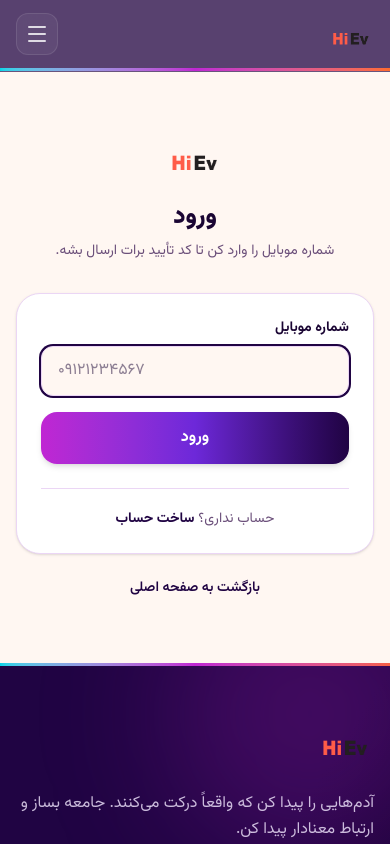
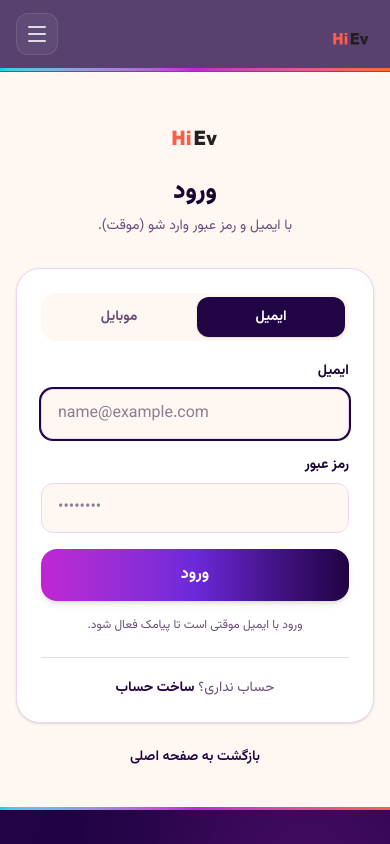
Before and after one commit to partzan/farsi-matchmein, a React (Vite) app: page /login in a window 390 px wide. Shown: the top 844 px of the page. Built offline with nearby package versions, Linux system fonts and the light colour scheme; no server answers.

Commit message:
Add temporary email login and clearer OTP error messages.
Let users sign in with email/password beside phone OTP, and surface real Kavenegar errors from Edge Functions.

Co-authored-by: Cursor <cursoragent@cursor.com>

```diff
--- a/src/lib/otp.ts
+++ b/src/lib/otp.ts
@@ -1,9 +1,17 @@
+import { FunctionsHttpError } from '@supabase/supabase-js';
 import { supabase } from './supabase';
 
 export type OtpPurpose = 'login' | 'signup' | 'phone_change';
 
+/** Convert Persian/Arabic-Indic digits to ASCII 0-9 */
+function toAsciiDigits(raw: string): string {
+  return raw
+    .replace(/[۰-۹]/g, (d) => String(d.charCodeAt(0) - '۰'.charCodeAt(0)))
+    .replace(/[٠-٩]/g, (d) => String(d.charCodeAt(0) - '٠'.charCodeAt(0)));
+}
+
 export function toE164(raw: string): string | null {
-  const digits = raw.replace(/\D/g, '');
+  const digits = toAsciiDigits(raw).replace(/\D/g, '');
   if (digits.startsWith('98') && digits.length >= 12) return `+${digits}`;
   if (digits.startsWith('0') && digits.length >= 11) return `+98${digits.slice(1)}`;
   if (digits.length === 10 && digits.startsWith('9')) return `+98${digits}`;
@@ -19,13 +27,33 @@ type VerifyPhoneChangeResult =
   | { ok: true; phone: string }
   | { ok: false; message: string };
 
+async function readInvokeError(error: unknown, fallback: string): Promise<string> {
+  if (error instanceof FunctionsHttpError) {
+    try {
+      const body = await error.context.json();
+      if (body?.message) return String(body.message);
+      if (body?.error) return String(body.error);
+    } catch {
+      /* ignore parse errors */
+    }
+  }
+  if (error && typeof error === 'object' && 'message' in error) {
+    const msg = String((error as { message: string }).message);
+    if (msg && !msg.includes('non-2xx')) return msg;
+  }
+  return fallback;
+}
+
 export async function sendPhoneOtp(phone: string, purpose: OtpPurpose): Promise<SendResult> {
   const { data, error } = await supabase.functions.invoke('otp-send', {
     body: { phone, purpose },
   });
 
   if (error) {
-    return { ok: false, message: error.message || 'ارسال کد ناموفق بود.' };
+    return {
+      ok: false,
+      message: await readInvokeError(error, 'ارسال کد ناموفق بود.'),
+    };
   }
   if (data?.error) {
     return { ok: false, message: data.message || data.error };
@@ -44,7 +72,10 @@ export async function verifyPhoneOtpLogin(
   });
 
   if (error) {
-    return { ok: false, message: error.message || 'تأیید کد ناموفق بود.' };
+    return {
+      ok: false,
+      message: await readInvokeError(error, 'تأیید کد ناموفق بود.'),
+    };
   }
   if (data?.error) {
     return { ok: false, message: data.message || data.error };
@@ -77,7 +108,10 @@ export async function verifyPhoneOtpChange(
   });
 
   if (error) {
-    return { ok: false, message: error.message || 'تأیید کد ناموفق بود.' };
+    return {
+      ok: false,
+      message: await readInvokeError(error, 'تأیید کد ناموفق بود.'),
+    };
   }
   if (data?.error) {
     return { ok: false, message: data.message || data.error };
--- a/src/locale/fa.ts
+++ b/src/locale/fa.ts
@@ -30,6 +30,18 @@ export const fa = {
     subtitle: 'شماره موبایل را وارد کن تا کد تأیید برات ارسال بشه.',
     signupTitle: 'ساخت حساب',
     signupSubtitle: 'با شماره موبایل حساب بساز و به ایونت‌ها وصل شو.',
+    emailSubtitle: 'با ایمیل و رمز عبور وارد شو (موقت).',
+    emailSignupSubtitle: 'با ایمیل و رمز عبور حساب بساز (موقت).',
+    tabEmail: 'ایمیل',
+    tabPhone: 'موبایل',
+    emailLabel: 'ایمیل',
+    passwordLabel: 'رمز عبور',
+    emailTempNote: 'ورود با ایمیل موقتی است تا پیامک فعال شود.',
+    emailWorking: 'لطفاً صبر کن...',
+    emailFail: 'ورود با ایمیل ناموفق بود.',
+    emailConfirmHint: 'ایمیل تأیید را چک کن، بعد دوباره وارد شو. یا در Supabase تأیید ایمیل را خاموش کن.',
+    invalidEmail: 'ایمیل معتبر نیست.',
+    invalidPassword: 'رمز عبور حداقل ۶ کاراکتر باشد.',
     phoneLabel: 'شماره موبایل',
     phonePlaceholder: '۰۹۱۲۱۲۳۴۵۶۷',
     loginBtn: 'ورود',
--- a/src/pages/Login.tsx
+++ b/src/pages/Login.tsx
@@ -6,16 +6,46 @@ import { fa } from '../locale/fa';
 import { BrandLogo } from '../components/BrandLogo';
 
 type Mode = 'login' | 'signup';
-type Step = 'phone' | 'otp';
+type Channel = 'phone' | 'email';
+type Step = 'form' | 'otp';
 
 export function Login() {
   const navigate = useNavigate();
   const [mode, setMode] = useState<Mode>('login');
-  const [step, setStep] = useState<Step>('phone');
+  const [channel, setChannel] = useState<Channel>('email');
+  const [step, setStep] = useState<Step>('form');
   const [phone, setPhone] = useState('');
   const [otp, setOtp] = useState('');
+  const [email, setEmail] = useState('');
+  const [password, setPassword] = useState('');
   const [loading, setLoading] = useState(false);
   const [error, setError] = useState<string | null>(null);
+
+  const afterAuth = async (isSignupIntent: boolean) => {
+    const { data: { user } } = await supabase.auth.getUser();
+    if (!user) {
+      setError(fa.login.verifyFail);
+      return;
+    }
+
+    const { data: profile } = await supabase
+      .from('users')
+      .select('display_name')
+      .eq('id', user.id)
+      .maybeSingle();
+
+    const { count } = await supabase
+      .from('user_interests')
+      .select('*', { count: 'exact', head: true })
+      .eq('user_id', user.id);
+
+    const isNew =
+      isSignupIntent ||
+      !profile?.display_name ||
+      (count ?? 0) < 3;
+
+    navigate(isNew ? '/profile-setup' : '/welcome', { replace: true });
+  };
 
   const sendOtp = async (e: React.FormEvent) => {
     e.preventDefault();
@@ -60,33 +90,57 @@ export function Login() {
       return;
     }
 
-    const { data: { user } } = await supabase.auth.getUser();
-    if (!user) {
-      setError(fa.login.verifyFail);
+    await afterAuth(mode === 'signup');
+  };
+
+  const submitEmail = async (e: React.FormEvent) => {
+    e.preventDefault();
+    setError(null);
+    const trimmed = email.trim();
+    if (!trimmed.includes('@')) {
+      setError(fa.login.invalidEmail);
+      return;
+    }
+    if (password.length < 6) {
+      setError(fa.login.invalidPassword);
       return;
     }
 
-    const { data: profile } = await supabase
-      .from('users')
-      .select('display_name')
-      .eq('id', user.id)
-      .maybeSingle();
+    setLoading(true);
+    try {
+      if (mode === 'signup') {
+        const { data, error: signUpError } = await supabase.auth.signUp({
+          email: trimmed,
+          password,
+        });
+        if (signUpError) throw signUpError;
+        if (!data.session) {
+          // Email confirm may be required in project settings
+          setError(fa.login.emailConfirmHint);
+          return;
+        }
+        await afterAuth(true);
+      } else {
+        const { error: signInError } = await supabase.auth.signInWithPassword({
+          email: trimmed,
+          password,
+        });
+        if (signInError) throw signInError;
+        await afterAuth(false);
+      }
+    } catch (err: unknown) {
+      const msg = err instanceof Error ? err.message : fa.login.emailFail;
+      setError(msg);
+    } finally {
+      setLoading(false);
+    }
+  };
 
-    const { count } = await supabase
-      .from('user_interests')
-      .select('*', { count: 'exact', head: true })
-      .eq('user_id', user.id);
-
-    const isNew =
-      mode === 'signup' ||
-      !profile?.display_name ||
-      (count ?? 0) < 3;
-
-    if (isNew) {
-      navigate('/profile-setup', { replace: true });
-    } else {
-      navigate('/welcome', { replace: true });
-    }
+  const switchChannel = (next: Channel) => {
+    setChannel(next);
+    setStep('form');
+    setOtp('');
+    setError(null);
   };
 
   return (
@@ -103,20 +157,96 @@ export function Login() {
         <p className="mt-2 text-sm text-muted">
           {step === 'otp'
             ? fa.login.otpSubtitle.replace('{phone}', phone)
-            : mode === 'signup'
-              ? fa.login.signupSubtitle
-              : fa.login.subtitle}
+            : channel === 'email'
+              ? mode === 'signup'
+                ? fa.login.emailSignupSubtitle
+                : fa.login.emailSubtitle
+              : mode === 'signup'
+                ? fa.login.signupSubtitle
+                : fa.login.subtitle}
         </p>
       </div>
 
       <div className="rounded-3xl border border-border bg-white p-6 shadow-sm sm:p-8">
+        {step === 'form' && (
+          <div className="mb-5 grid grid-cols-2 gap-1 rounded-2xl bg-background p-1">
+            <button
+              type="button"
+              onClick={() => switchChannel('email')}
+              className={`rounded-xl px-3 py-2.5 text-sm font-bold transition ${
+                channel === 'email' ? 'bg-primary text-white shadow-sm' : 'text-muted hover:text-foreground'
+              }`}
+            >
+              {fa.login.tabEmail}
+            </button>
+            <button
+              type="button"
+              onClick={() => switchChannel('phone')}
+              className={`rounded-xl px-3 py-2.5 text-sm font-bold transition ${
+                channel === 'phone' ? 'bg-primary text-white shadow-sm' : 'text-muted hover:text-foreground'
+              }`}
+            >
+              {fa.login.tabPhone}
+            </button>
+          </div>
+        )}
+
         {error && (
           <p className="mb-4 rounded-xl bg-accent-red/10 px-3 py-2 text-sm font-semibold text-accent-red">
             {error}
           </p>
         )}
 
-        {step === 'phone' ? (
+        {step === 'form' && channel === 'email' && (
+          <form onSubmit={submitEmail} className="space-y-4">
+            <div>
+              <label className="mb-2 block text-sm font-bold text-foreground">
+                {fa.login.emailLabel}
+              </label>
+              <input
+                type="email"
+                autoComplete="email"
+                value={email}
+                onChange={(e) => setEmail(e.target.value)}
+                placeholder="name@example.com"
+                className="w-full rounded-xl border border-border bg-background px-4 py-3 text-base focus:outline-none focus:ring-2 focus:ring-primary"
+                dir="ltr"
+                autoFocus
+                required
+              />
+            </div>
+            <div>
+              <label className="mb-2 block text-sm font-bold text-foreground">
+                {fa.login.passwordLabel}
+              </label>
+              <input
+                type="password"
+                autoComplete={mode === 'signup' ? 'new-password' : 'current-password'}
+                value={password}
+                onChange={(e) => setPassword(e.target.value)}
+                placeholder="••••••••"
+                className="w-full rounded-xl border border-border bg-background px-4 py-3 text-base focus:outline-none focus:ring-2 focus:ring-primary"
+                dir="ltr"
+                required
+                minLength={6}
+              />
+            </div>
+            <button
+              type="submit"
+              disabled={loading}
+              className="w-full rounded-2xl bg-gradient-to-l from-primary via-primary-mid to-accent-purple px-4 py-3.5 text-base font-bold text-white shadow-md transition hover:opacity-95 disabled:opacity-60"
+            >
+              {loading
+                ? fa.login.emailWorking
+                : mode === 'signup'
+                  ? fa.login.createAccount
+                  : fa.login.loginBtn}
+            </button>
+            <p className="text-center text-xs text-muted">{fa.login.emailTempNote}</p>
+          </form>
+        )}
+
+        {step === 'form' && channel === 'phone' && (
           <form onSubmit={sendOtp} className="space-y-4">
             <div>
               <label className="mb-2 block text-sm font-bold text-foreground">
@@ -146,7 +276,9 @@ export function Login() {
                   : fa.login.loginBtn}
             </button>
           </form>
-        ) : (
+        )}
+
+        {step === 'otp' && (
           <form onSubmit={verifyOtp} className="space-y-4">
             <div>
               <label className="mb-2 block text-sm font-bold text-foreground">
@@ -175,7 +307,7 @@ export function Login() {
             <button
               type="button"
               onClick={() => {
-                setStep('phone');
+                setStep('form');
                 setOtp('');
                 setError(null);
               }}
@@ -186,7 +318,7 @@ export function Login() {
           </form>
         )}
 
-        {step === 'phone' && (
+        {step === 'form' && (
           <div className="mt-6 border-t border-border pt-5 text-center text-sm">
             {mode === 'login' ? (
               <p className="text-muted">
```
Also changed, not shown: 1 other file (tests, documents, lock files or other folders).
